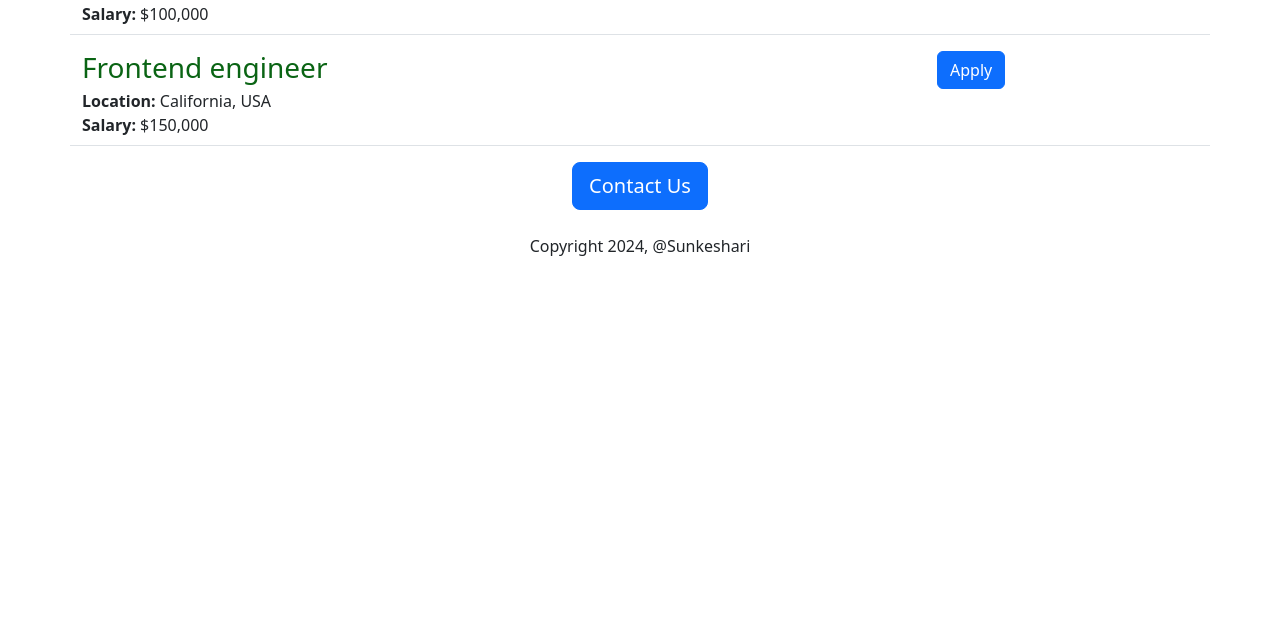
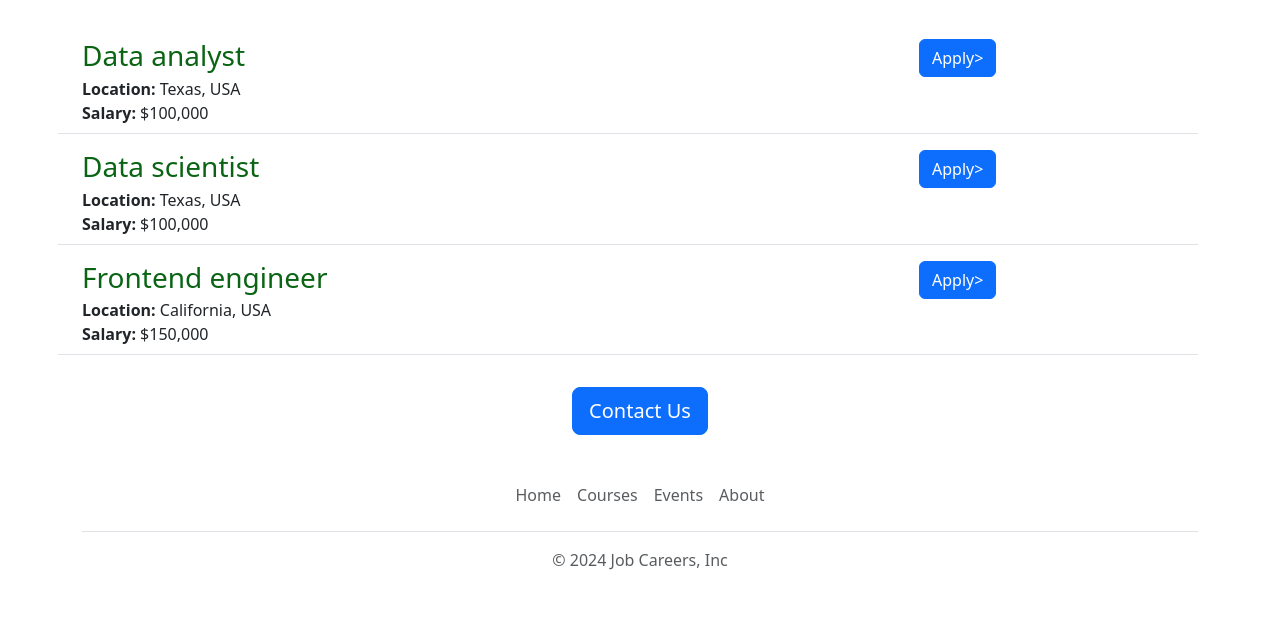
Before and after one commit to Sunkeshari/Sunkeshari-python-flask-website2, a Flask app: page / in a window 1280 px wide. Shown: the part 895-1539 px from the top of the page. Before the commit the page ends 1151 px from the top, so only its background shows below. Run offline with Flask 3, Linux system fonts and the light colour scheme.

Commit message:
functional and  aesthetic improvements

```diff
--- /dev/null
+++ b/templates/footer.html
@@ -0,0 +1,12 @@
+<div class="container">
+  <footer class="py-3 my-4">
+    <ul class="nav justify-content-center border-bottom pb-3 mb-3">
+      <li class="nav-item"><a  target="_blank" href="https://www.jovian.ai" class="nav-link px-2 text-muted">Home</a></li>
+      <li class="nav-item"><a  target="_blank" href="https://jovian.ai/learn" class="nav-link px-2 text-muted">Courses</a></li>
+
+      <li class="nav-item"><a target="_blank" href="https://jovian.ai/events" class="nav-link px-2 text-muted">Events</a></li>
+      <li class="nav-item"><a  target="_blank" href="https://jovian.ai/about" class="nav-link px-2 text-muted">About</a></li>
+    </ul>
+    <p class="text-center text-muted">&copy; 2024 Job Careers, Inc</p>
+  </footer>
+</div>
--- a/templates/home.html
+++ b/templates/home.html
@@ -12,22 +12,29 @@
       height:360px;
       object-fit:cover;
       width:100%;
+      margin-bottom:16px;
     }
   </style>
 </head>
 <body>
+  {% include "nav.html" %}
+  <img class="img-fluid" id="banner"src="static/banner.jpg" alt="cities">
   <div class="container">
     <h1 class="text-center mt-4 mb-4" > {{ company_name }}'s Let's Search Job!</h1>
-    <img class="img-fluid" id="banner"src="static/job.jpg" alt="cities">
-    <h2 class="text-center mt-2 mb-4">About Job careers!</h2>
+
+    <div class="row" style="margin-bottom:16px;">
+
+    <div class="col-md-6">
     <p class="lead"> Hello there! You are learning how to build job openings website here.
       If Monty Python is too childish for you, here is another cool alternative to Lorem Ipsum: Nietzsche Ipsum.
       The German philosopher from 1800s is still very relevant today.
 
 
     Regardless of how you feel towards his philosophy, there is no denying that his words are elegant and still have impact</p>
-
-
+      </div>
+      <div class="d-none d-md-block col-md-6">
+      <img src="/static/ppl_working.jpg" style="height:320px; border-radius="4px;">
+      </div>
 
     <h2 class="text-center mt-2 mb-4">Open positions!</h2>
     <p>
@@ -37,10 +44,10 @@
       <!-- {{ jobs }} -->
     </p>
     <div class="text-center">
-      <button class="btn btn-primary btn-lg"> Contact Us</button>
-      <p class=" mt-4"> Copyright 2024, @Sunkeshari</p>
+      <a  href="mailto:desarleah@yahoo.com?subject=Question%20about%20job%20openings!&body=My%20name%3A%3CYour%20name%20here%3E%0D%0AMy%20question%3A%3Center%20your%20question%3E" class="btn btn-primary btn-lg"> Contact Us</a
+
     </div>
   </div>
-
+  {% include 'footer.html'%}
 </body>
 </html>
--- a/templates/jobiem.html
+++ b/templates/jobiem.html
@@ -7,7 +7,8 @@
   <div> <b>Salary:</b> {{ job['salary'] }}</div>
 {% endif %}
     </div>
-  <div class='col-3'>
-  <button type="button" class="btn btn-primary">Apply</button>
+  <div class='col-3 padding-right:16px'>
+    <a href="mailto:desarleah@yahoo.com?subject=Application%20for%20{{job['title']}}&body=My%20name%3A%3CYour%20name%20here%3E%0D%0Amy%20resume%20link%3A%3Cresume%20link%3E%0D%0Amy%20linkedin%20link%3A%3Clinkedin%3E"type="button" class="btn btn-primary float-right align-middle">Apply</button>></a>
+
     </div>
   </div>
--- /dev/null
+++ b/templates/nav.html
@@ -0,0 +1,53 @@
+
+
+<nav class="navbar shadow-sm fixed-top bg-white">
+  <div class="container-fluid">
+    <a class="navbar-brand" href="/">
+      <img src="/static/bootstrap-logo.svg" alt="" width="30" height="24" class="d-inline-block align-text-top">
+      Job Careers
+    </a>
+  </div>
+</nav>
+<div style="height:56px"></div>
+
+
+
+
+
+
+
+
+<!-- <nav class="navbar navbar-expand-sm navbar-dark bg-dark" aria-label="Third navbar example">
+  <div class="container-fluid">
+    <a class="navbar-brand" href="#">Expand at sm</a>
+    <button class="navbar-toggler" type="button" data-bs-toggle="collapse" data-bs-target="#navbarsExample03" aria-controls="navbarsExample03" aria-expanded="false" aria-label="Toggle navigation">
+      <span class="navbar-toggler-icon"></span>
+    </button>
+
+    <div class="collapse navbar-collapse" id="navbarsExample03">
+      <ul class="navbar-nav me-auto mb-2 mb-sm-0">
+        <li class="nav-item">
+          <a class="nav-link active" aria-current="page" href="#">Home</a>
+        </li>
+        <li class="nav-item">
+          <a class="nav-link" href="#">Link</a>
+        </li>
+        <li class="nav-item">
+          <a class="nav-link disabled" aria-disabled="true">Disabled</a>
+        </li>
+        <li class="nav-item dropdown">
+          <a class="nav-link dropdown-toggle" href="#" data-bs-toggle="dropdown" aria-expanded="false">Dropdown</a>
+          <ul class="dropdown-menu">
+            <li><a class="dropdown-item" href="#">Action</a></li>
+            <li><a class="dropdown-item" href="#">Another action</a></li>
+            <li><a class="dropdown-item" href="#">Something else here</a></li>
+          </ul>
+        </li>
+      </ul>
+      <form role="search">
+        <input class="form-control" type="search" placeholder="Search" aria-label="Search">
+      </form>
+    </div>
+  </div>
+</nav>
+ -->
```
Also changed, not shown: static/banner.jpg (added), static/bootstrap-logo.svg (added), 1 other file.
